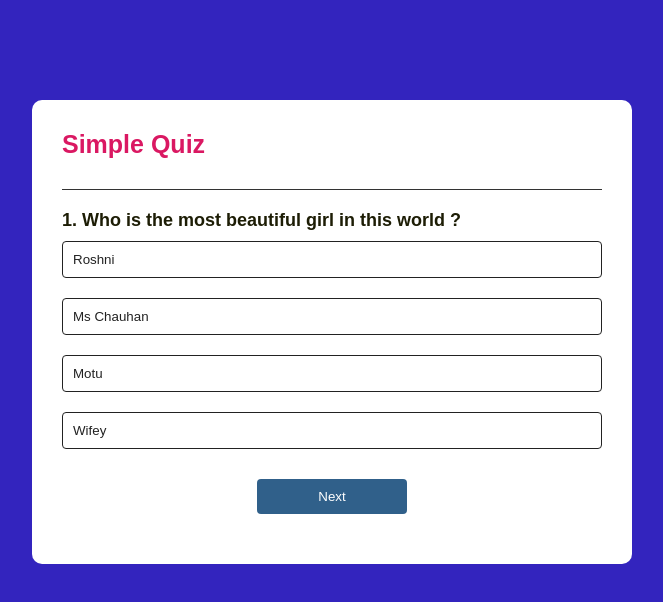
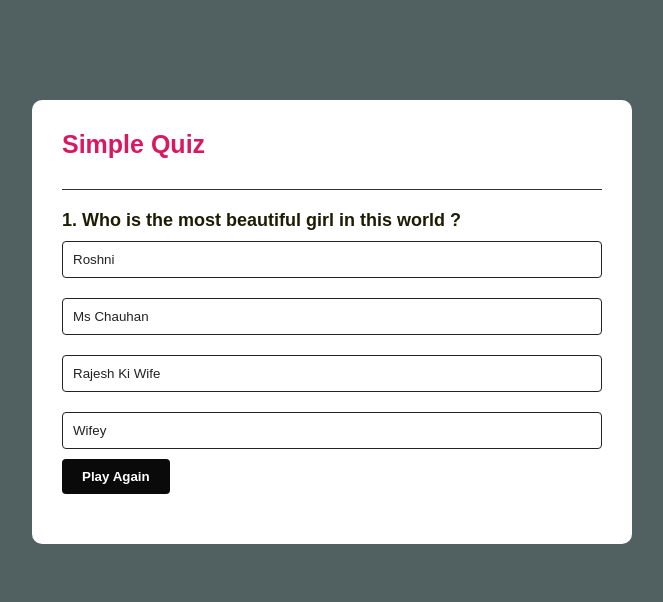
Before and after one commit to rajeshchauhan1426/Quiz-app, a plain HTML site: page index.html in a window 1280 px wide. Shown: the whole page, without its empty margins (308-971 px from the left). Drawn offline with Linux system fonts and the light colour scheme.

Commit message:
"second commit"

```diff
--- a/index.html
+++ b/index.html
@@ -10,21 +10,16 @@
     <div class="app">
         <h1>Simple Quiz</h1>
         <div class="quiz">
-            <h2 id="question">Question Goes here</h2>
-            <div id="answer-buttons">
+            <h2 id="question">Question Goes Here</h2>
+            <div id="answer-buttons" class="btn-container">
                 <button class="btn">Answer 1</button>
                 <button class="btn">Answer 2</button>
                 <button class="btn">Answer 3</button>
                 <button class="btn">Answer 4</button>
-                <div id="answer-buttons" class="btn-container"></div>
-                <button id="next-btn" class="btn" onclick="nextQuestion()">Next</button>
-        <button id="reset-btn" class="btn" onclick="startQuiz()">Play Again</button>
-
             </div>
-            <button id="next-btn">Next</button>
+            <button id="next-btn" class="btn" onclick="nextQuestion()">Next</button>
+            <button id="reset-btn" class="btin" onclick="startQuiz()">Play Again</button>
         </div>
-
-
     </div>
     <script src="script.js"></script>
 </body>
--- a/script.js
+++ b/script.js
@@ -4,7 +4,7 @@ const questions = [
       answers: [
         { text: "Roshni", correct: true },
         { text: "Ms Chauhan", correct: true },
-        { text: "Motu", correct: true },
+        { text: "Rajesh Ki Wife", correct: true },
         { text: "Wifey", correct: true},
       ],
     },
@@ -13,7 +13,7 @@ const questions = [
       answers: [
         { text: "Roshni", correct: true },
         { text: "Ms Chauhan", correct: true },
-        { text: "Motu", correct: true },
+        { text: "Rajesh Ki Wife", correct: true },
         { text: "Wifey", correct: true },
       ],
     },
@@ -22,7 +22,7 @@ const questions = [
       answers: [
         { text: "Roshni", correct: true },
         { text: "Ms Chauhan", correct: true },
-        { text: "Motu", correct: true },
+        { text: "Rajesh Ki Wife", correct: true },
         { text: "Wifey", correct: true },
       ],
     },
@@ -31,7 +31,7 @@ const questions = [
       answers: [
         { text: "Roshni", correct: true },
         { text: "Ms Chauhan", correct: true },
-        { text: "Motu", correct: true },
+        { text: "Rajesh Ki Wife", correct: true },
         { text: "Wifey", correct: true },
       ],
     },
@@ -40,7 +40,7 @@ const questions = [
       answers: [
         { text: "Roshni", correct: true },
         { text: "Ms Chauhan", correct: true },
-        { text: "Motu", correct: true },
+        { text: "Rajesh Ki Wife", correct: true },
         { text: "Wifey", correct: true },
       ],
     },
--- a/style.css
+++ b/style.css
@@ -5,7 +5,7 @@
     box-sizing: border-box;
 }
 body{
-    background: rgb(51, 36, 190);
+    background: rgb(81, 97, 97);
 }
 .app{
     background: #fff;
@@ -71,3 +71,12 @@ body{
     margin: 20px auto;
     max-width: 400px;
 }
+.btin{
+    background-color: #0a0a0a;
+    color: #fff;
+    font-weight: bold;
+    padding: 10px 20px;
+    border: none;
+    border-radius: 4px;
+    cursor: pointer;
+}
```
